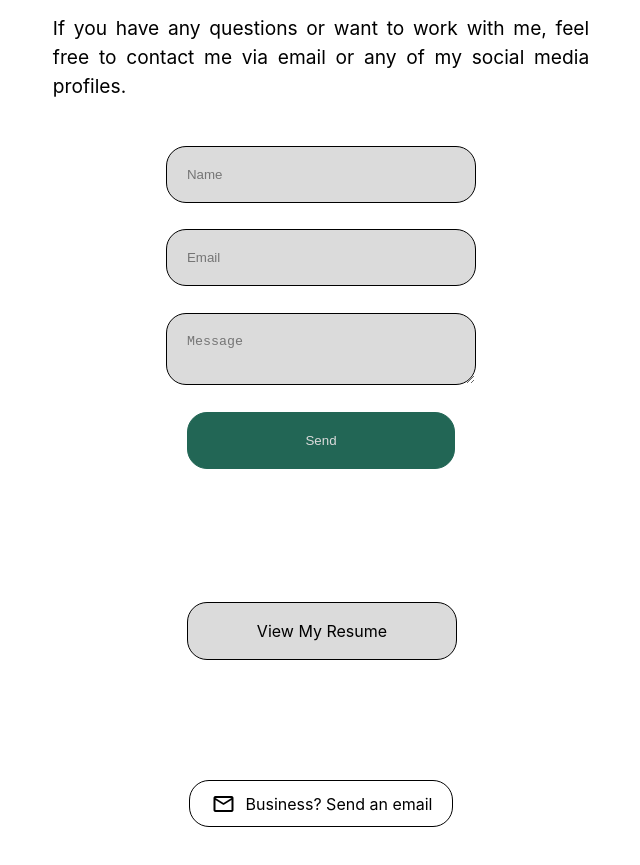
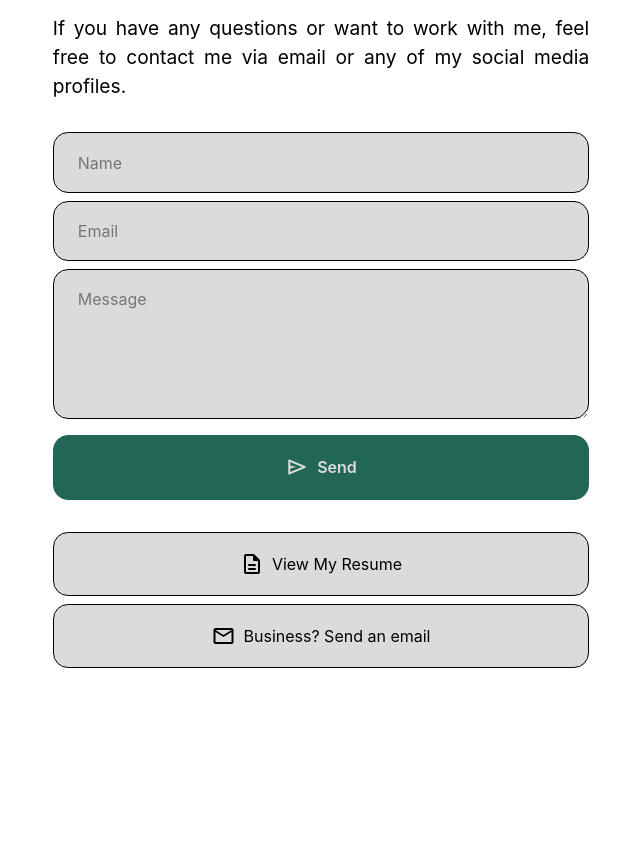
Before and after one commit to sameerasw/sameerasw.com, a Next.js app: page / in a window 1280 px wide. Shown: the part 4960-5825 px from the top of the page, without its empty margins (319-959 px from the left). Built offline with nearby package versions, Linux system fonts and the light colour scheme; no server answers; a web font is replaced by a local one.

Commit message:
feat: Updated the contact section layout and styling

```diff
--- a/src/app/page.tsx
+++ b/src/app/page.tsx
@@ -15,7 +15,6 @@ interface Activity {
   count: number;
   level: 0 | 1 | 2 | 3 | 4;
 }
-
 
 export default function Home() {
   const [isScrolled, setIsScrolled] = useState(false);
@@ -94,7 +93,6 @@ export default function Home() {
     setTimeout(scrollToEnd, 3000);
 
     const handleScroll = () => {
-
       const scroll = window.scrollY;
       setIsScrolled(scroll > 100);
 
@@ -132,7 +130,7 @@ export default function Home() {
     const activitiesWithPos = data.map((activity) => {
       const date = new Date(activity.date);
       const diffInDays = Math.round(
-        (date.getTime() - firstDate.getTime()) / (1000 * 60 * 60 * 24)
+        (date.getTime() - firstDate.getTime()) / (1000 * 60 * 60 * 24),
       );
       const correctedIndex = diffInDays + firstDayOffset;
       return {
@@ -163,7 +161,7 @@ export default function Home() {
         const rippleLevel = Math.floor(((rippleValue + 1) / 2) * 5);
         const realLevel = activity.level;
         const blendedLevel = Math.round(
-          rippleLevel * alpha + realLevel * (1 - alpha)
+          rippleLevel * alpha + realLevel * (1 - alpha),
         );
 
         return {
@@ -264,7 +262,9 @@ export default function Home() {
                 <div className="highlight-content">
                   <h3>AirSync</h3>
                   <p className="highlight-description">
-                    Seamless continuity between Android & macOS — notifications, clipboard, media, mirroring and more, all over your secure network
+                    Seamless continuity between Android & macOS — notifications,
+                    clipboard, media, mirroring and more, all over your secure
+                    network
                   </p>
                 </div>
               </a>
@@ -278,7 +278,8 @@ export default function Home() {
                 <div className="highlight-content">
                   <h3>Essentials</h3>
                   <p className="highlight-description">
-                    Tools for Android nerds. Customize your Android experience with visual, functional and utility tools
+                    Tools for Android nerds. Customize your Android experience
+                    with visual, functional and utility tools
                   </p>
                 </div>
               </a>
@@ -292,7 +293,8 @@ export default function Home() {
                 <div className="highlight-content">
                   <h3>ZenZero</h3>
                   <p className="highlight-description">
-                    Transparent minimal Zen Browser setup for a distraction free browsing experience
+                    Transparent minimal Zen Browser setup for a distraction free
+                    browsing experience
                   </p>
                 </div>
               </a>
@@ -332,7 +334,8 @@ export default function Home() {
                 <div className="highlight-content">
                   <h3>Canvas</h3>
                   <p className="highlight-description">
-                    Draw on Android with a minimal free and open source Jetpack Compose app
+                    Draw on Android with a minimal free and open source Jetpack
+                    Compose app
                   </p>
                 </div>
               </a>
@@ -553,14 +556,23 @@ export default function Home() {
                   className="hover-state item"
                   style={{ opacity: 0 }}
                 ></textarea>
-                <input
+                <button
                   type="submit"
-                  value="Send"
                   id="btn"
                   className="hover-state item"
-                  style={{ opacity: 0 }}
-                />
+                  style={{
+                    opacity: 0,
+                    display: "flex",
+                    alignItems: "center",
+                    justifyContent: "center",
+                    gap: "8px",
+                  }}
+                >
+                  <span className="material-symbols-rounded">send</span>
+                  Send
+                </button>
               </form>
+              <div className="contact-actions">
                 <div>
                   <a
                     href="/assets/resume.pdf"
@@ -568,11 +580,22 @@ export default function Home() {
                     id="resume"
                     aria-label="Download my resume"
                   >
-                  <div className="button-view item" style={{ opacity: 0 }}>
+                    <div
+                      className="button-view item"
+                      style={{
+                        opacity: 0,
+                        display: "flex",
+                        alignItems: "center",
+                        justifyContent: "center",
+                        gap: "8px",
+                      }}
+                    >
+                      <span className="material-symbols-rounded">
+                        description
+                      </span>
                       View My Resume
                     </div>
                   </a>
-              </div>
                 </div>
                 <div
                   id="email-btn"
@@ -585,6 +608,8 @@ export default function Home() {
                   </a>
                 </div>
               </div>
+            </div>
+          </div>
         </section>
       </div>
     </>
--- a/src/styles/index/form.css
+++ b/src/styles/index/form.css
@@ -2,98 +2,135 @@ form {
     display: flex;
     flex-direction: column;
     justify-content: center;
-  align-items: center;
-  margin: 2em 0;
-  input {
-    width: 50%;
-    padding: 1.5em;
-    margin: 1em;
+    align-items: stretch;
+    margin: 2em auto;
+    gap: 8px;
+    width: 100%;
+    max-width: 600px;
+    box-sizing: border-box;
+}
+
+form input,
+form textarea {
+    width: 100%;
+    padding: 1.2em 1.5em;
     border: 0.1em solid var(--text-color);
     background-color: var(--background-color-secondary);
     color: var(--text-color);
-    border-radius: var(--radius-out);
-    transition: all 0.5s ease-in-out;
-    &:focus {
-      border: 0.1em solid var(--primary-color);
+    border-radius: var(--radius-in);
+    transition: all 0.3s ease-in-out;
+    box-sizing: border-box;
+    font-family: inherit;
+    font-size: 1rem;
 }
+
+form input:focus,
+form textarea:focus {
+    outline: none;
+    border-color: var(--primary-color);
+    background-color: var(--background-color-primary);
+}
+
 @media screen and (min-width: 500px) {
-      &:hover {
-        border: 0.1em solid var(--primary-color);
+    form input:hover,
+    form textarea:hover {
+        border-color: var(--primary-color);
     }
 }
-    &#btn {
+
+form textarea {
+    min-height: 150px;
+    resize: vertical;
+}
+
+form button#btn {
+    margin-top: 0.5em;
     background-color: var(--primary-color);
     color: var(--background-color-secondary);
     border: 0.1em solid var(--primary-color);
+    font-weight: 600;
+    cursor: pointer;
+    width: 100%;
+    padding: 1.2em 1.5em;
+    border-radius: var(--radius-in);
+    transition: all 0.3s ease-in-out;
+    box-sizing: border-box;
+    font-family: inherit;
+    font-size: 1rem;
+    display: flex;
+    align-items: center;
+    justify-content: center;
+    gap: 8px;
+}
+
 @media screen and (min-width: 500px) {
-        &:hover {
+    form button#btn:hover {
         background-color: var(--background-color-secondary);
-          color: var (--primary-color);
-          cursor: pointer;
-        }
-      }
-    }
-  }
-  textarea {
-    width: 50%;
-    padding: 1.5em;
-    margin: 1em;
-    border: 0.1em solid var(--text-color);
-    border-radius: var(--radius-out);
-    transition: all 0.5s ease-in-out;
-    background-color: var(--background-color-secondary);
-    color: var(--text-color);
-    @media screen and (min-width: 500px) {
-      &:focus {
-        border: 0.1em solid var(--primary-color);
-      }
-      &:hover {
-        border: 0.1em solid var(--primary-color);
-      }
-    }
+        color: var(--primary-color);
     }
 }
 
-#resume {
-  text-decoration: none;
-  color: var(--text-color);
-  padding: 0;
-  margin: 0;
-  div {
-    width: 50%;
-    margin: 7.5em 25%;
-    padding: 1em 0;
-  }
+/* Container for external action buttons to align with the form */
+.contact-actions {
+    display: flex;
+    flex-direction: column;
+    gap: 8px;
+    width: 100%;
+    max-width: 600px;
+    margin: 1em auto 20em auto;
 }
 
+#resume,
 #email-btn {
-  width: fit-content;
-  margin: 2em auto;
-  background-color: var(--background-color-primary);
-  border-radius: var(--radius-out);
-  /* border: solid 0.1em var(--primary-color); */
-  a {
+    display: block;
+    width: 100%;
     text-decoration: none;
+    box-sizing: border-box;
+}
+
+#resume .button-view,
+#email-btn {
+    width: 100%;
+    padding: 1.2em 1.5em;
+    border: 0.1em solid var(--text-color);
+    background-color: var(--background-color-secondary);
     color: var(--text-color);
-    /* background-color: var(--primary-color); */
+    border-radius: var(--radius-in);
+    transition: all 0.3s ease-in-out;
+    box-sizing: border-box;
+    display: flex;
     align-items: center;
     justify-content: center;
-    display: flex;
-
-    span {
-      margin: 0.1em 0.25em;
-    }
+    text-align: center;
+    font-size: 1rem;
+    cursor: pointer;
+    margin: 0; /* Override previous margins */
 }
 
-  &:hover {
-    background-color: var(--primary-color);
-    border-radius: 10em;
-    a {
-      color: var(--background-color-primary);
+#email-btn a {
+    text-decoration: none;
+    color: inherit;
+    display: flex;
+    align-items: center;
+    justify-content: center;
+    width: 100%;
 }
+
+#email-btn a span {
+    margin: 0;
 }
+
+#email-btn a {
+    gap: 8px;
+}
+
+#resume .button-view:hover,
+#email-btn:hover {
+    border-color: var(--primary-color);
+    color: var(--primary-color);
+    background-color: var(--background-color-primary);
 }
 
 #contact {
-  margin-bottom: 20em;
+    margin-bottom: 0; /* Handled by .contact-actions margin-bottom */
 }
```
Lines whose indentation alone changed are shown as unchanged.
